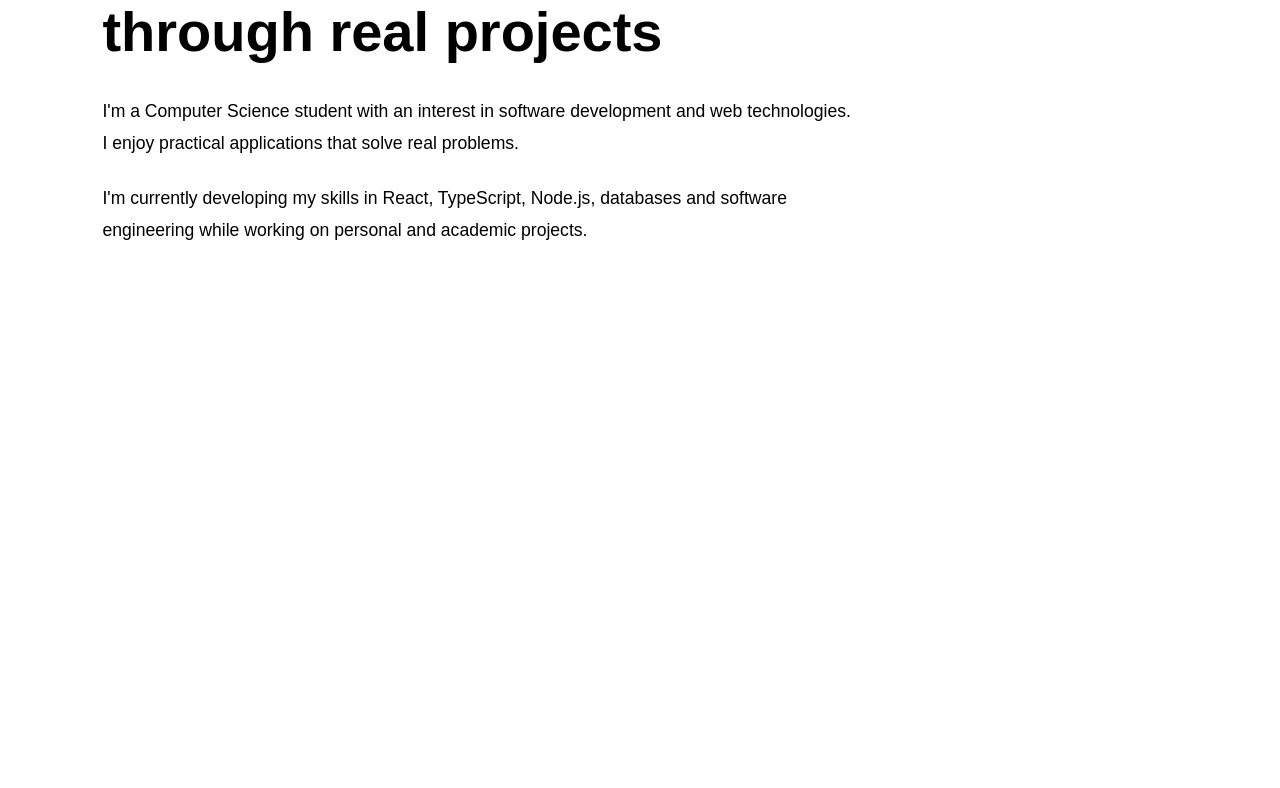
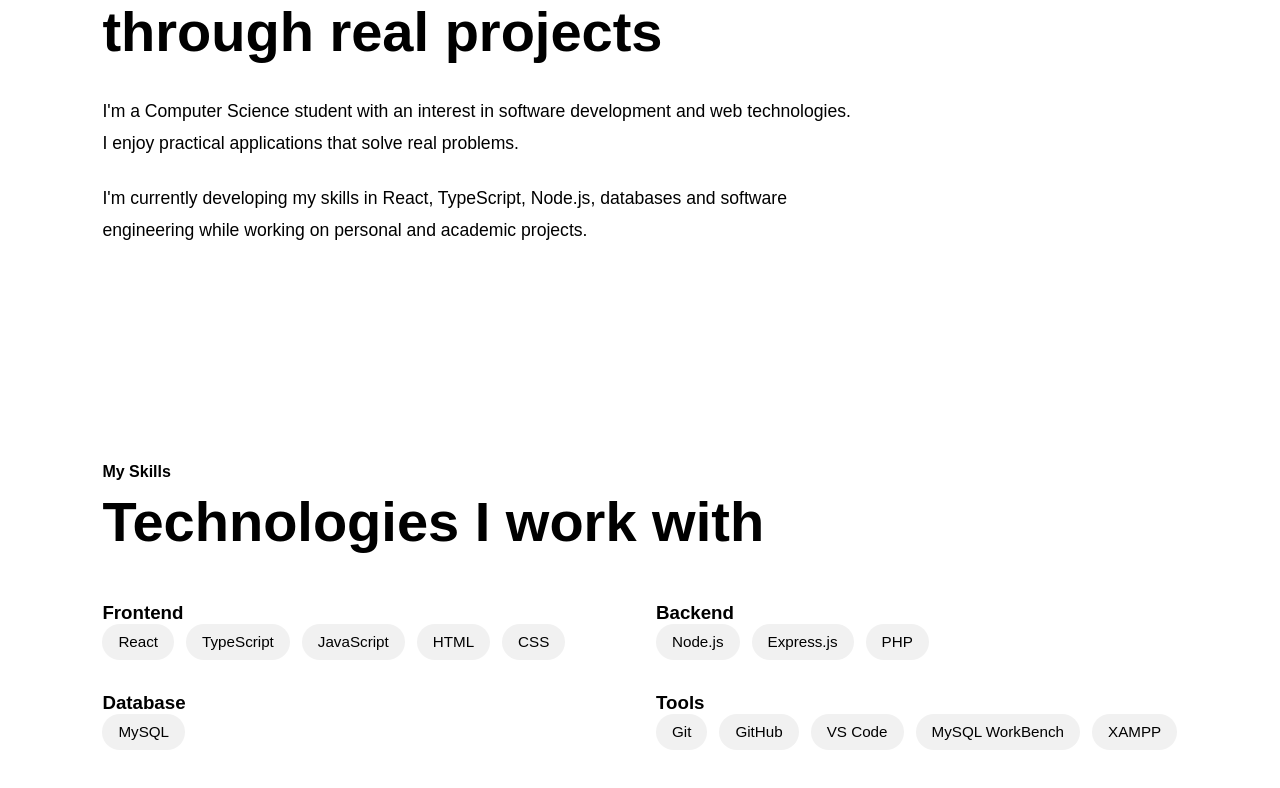
Before and after one commit to Phathu-Lidzhade/portfolio, a React (Vite) app in the folder my-portfolio/: page / in a window 1280 px wide. Shown: the part 1036-1824 px from the top of the page. Before the commit the page ends 1403 px from the top, so only its background shows below. Built offline with nearby package versions, Linux system fonts and the light colour scheme.

Commit message:
made the skills section

```diff
--- a/my-portfolio/src/App.tsx
+++ b/my-portfolio/src/App.tsx
@@ -1,6 +1,7 @@
 import Navbar from "./components/Navbar/Navbar";
 import Hero from "./components/Hero/Hero";
 import About from "./components/About/About";
+import Skills from "./components/Skills/Skills";
 
 function App() {
   return (
@@ -10,6 +11,7 @@ function App() {
       <main>
         <Hero />
         <About />
+        <Skills />
       </main>
     </>
   );
--- a/my-portfolio/src/components/Skills/Skills.tsx
+++ b/my-portfolio/src/components/Skills/Skills.tsx
@@ -0,0 +1,60 @@
+interface Skill {
+  name: string;
+  category: "Frontend" | "Backend" | "Database" | "Tools";
+}
+
+const skills: Skill[] = [
+  { name: "React", category: "Frontend" },
+  { name: "TypeScript", category: "Frontend" },
+  { name: "JavaScript", category: "Frontend" },
+  { name: "HTML", category: "Frontend" },
+  { name: "CSS", category: "Frontend" },
+
+  { name: "Node.js", category: "Backend" },
+  { name: "Express.js", category: "Backend" },
+  { name: "PHP", category: "Backend" },
+
+  { name: "MySQL", category: "Database" },
+
+  { name: "Git", category: "Tools" },
+  { name: "GitHub", category: "Tools" },
+  { name: "VS Code", category: "Tools" },
+  { name: "MySQL WorkBench", category: "Tools" },
+  { name: "XAMPP", category: "Tools" },
+];
+
+function Skills() {
+  const categories = ["Frontend", "Backend", "Database", "Tools"] as const;
+
+  return(
+    <section className="skills" id="skills">
+      <div className="skills-container">
+        <div className="skills-heading">
+          <p>My Skills</p>
+          <h2>Technologies I work with</h2>
+        </div>
+
+        <div className="skills-grid">
+          {categories.map((category) => (
+            <div className="skill-category" key={category}>
+              <h3>{category}</h3>
+
+              <div className="skill-list">
+                {skills
+                  .filter((skill) => skill.category === category)
+                  .map((skill) => (
+                    <span className="skill" key={skill.name}>
+                      {skill.name}
+                    </span>
+                  ))
+                }
+              </div>
+            </div>
+          ))}
+        </div>
+      </div>
+    </section>
+  );
+}
+
+export default Skills;
--- a/my-portfolio/src/index.css
+++ b/my-portfolio/src/index.css
@@ -127,6 +127,57 @@ body {
   margin-bottom: 1.5rem;
 }
 
+.skills{
+  padding: 6rem 8%;
+}
+
+.skills-container {
+  max-width: 1100px;
+  margin: 0 auto;
+}
+
+.skills-heading {
+  margin-bottom: 3rem;
+}
+
+.skills-heading p {
+  font-weight: 600;
+  margin-bottom: 0.5rem;
+}
+
+.skills-heading h2 {
+  font-size: clamp(2rem, 5vw, 3.5rem);
+}
+
+.skills-grid {
+  display: grid;
+  grid-template-columns: repeat(2, 1fr);
+  gap: 2rem;
+}
+
+.skills-category {
+  padding: 2rem;
+  border: 1px solid #ddd;
+  border-radius: 16px;
+}
+
+.skills-category h3 {
+  margin-bottom: 1.5rem;
+}
+
+.skill-list {
+  display: flex;
+  flex-wrap: wrap;
+  gap: 0.75rem;
+}
+
+.skill {
+  padding: 0.6rem 1rem;
+  background: #f1f1f1;
+  border-radius: 999px;
+  font-size: 0.95rem;
+}
+
 @media (max-width: 768px) {
   .hero {
     flex-direction: column;
@@ -146,4 +197,8 @@ body {
   .hero-buttons {
     flex-wrap: wrap;
   }
+
+  .skills-grid {
+    grid-template-columns: 1fr;
+  }
 }
```
